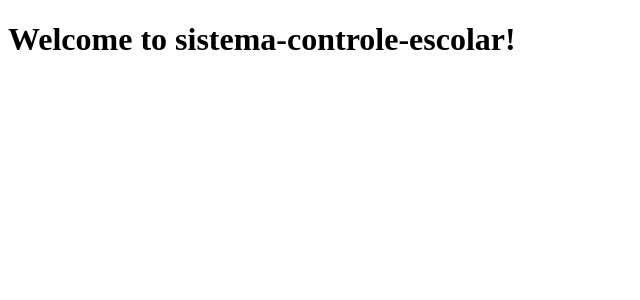
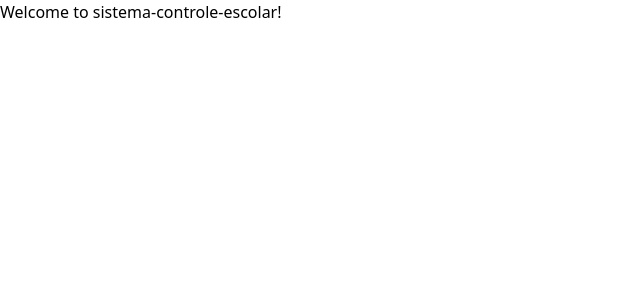
Before and after one commit to alissongdev/sistema-controle-escolar, an Angular app: page / in a window 1280 px wide. Shown: the top 300 px of the page, without its empty margins (0-640 px from the left). Built offline with nearby package versions, Linux system fonts and the light colour scheme.

Commit message:
build: add tailwindcss

```diff
--- a/package.json
+++ b/package.json
@@ -26,13 +26,17 @@
     "@angular-devkit/build-angular": "^17.3.7",
     "@angular/cli": "^17.3.7",
     "@angular/compiler-cli": "^17.3.0",
+    "@tailwindcss/forms": "^0.5.7",
     "@types/jasmine": "~5.1.0",
+    "autoprefixer": "^10.4.19",
     "jasmine-core": "~5.1.0",
     "karma": "~6.4.0",
     "karma-chrome-launcher": "~3.2.0",
     "karma-coverage": "~2.2.0",
     "karma-jasmine": "~5.1.0",
     "karma-jasmine-html-reporter": "~2.1.0",
+    "postcss": "^8.4.38",
+    "tailwindcss": "^3.4.3",
     "typescript": "~5.4.2"
   }
 }
--- a/src/styles.scss
+++ b/src/styles.scss
@@ -1 +1,5 @@
 /* You can add global styles to this file, and also import other style files */
+
+@import 'tailwindcss/base';
+@import 'tailwindcss/components';
+@import 'tailwindcss/utilities';
--- /dev/null
+++ b/tailwind.config.js
@@ -0,0 +1,12 @@
+/** @type {import('tailwindcss').Config} */
+module.exports = {
+  content: [
+    "./src/**/*.{html,ts}",
+  ],
+  theme: {
+    extend: {},
+  },
+  plugins: [
+    require('@tailwindcss/forms'),
+  ],
+}
```
Also changed, not shown: 1 other file (tests, documents, lock files or other folders).
